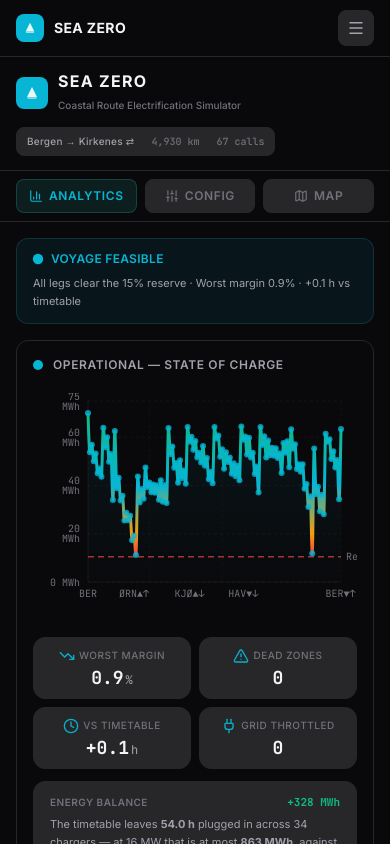
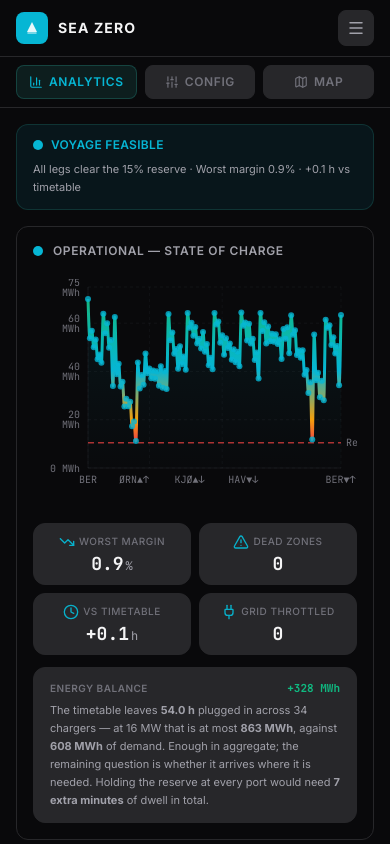
Before and after one commit to iimaseazero/SeaZero, a Next.js app: page / in a window 390 px wide. Shown: the top 844 px of the page. Built offline with nearby package versions, Linux system fonts and the light colour scheme.

Commit message:
navbar simplification

```diff
--- a/src/app/page.tsx
+++ b/src/app/page.tsx
@@ -9,7 +9,6 @@ import OperationalCard from '@/components/cards/OperationalCard';
 import FinancialCard from '@/components/cards/FinancialCard';
 import EnvironmentalCard from '@/components/cards/EnvironmentalCard';
 import HoverTag from '@/components/HoverTag';
-import { useSimStore } from '@/store/useSimStore';
 import { BarChart3, Sliders, Map as MapIcon } from 'lucide-react';
 
 // Dynamic import for Leaflet (needs browser APIs)
@@ -24,93 +23,11 @@ const RouteMap = dynamic(() => import('@/components/map/RouteMap'), {
   ),
 });
 
-function IssuesBadge() {
-  const { simResult } = useSimStore();
-  const issues = simResult.deadZoneCount + simResult.gridThrottledPortCount;
-  if (issues === 0) return null;
-
-  return (
-    <motion.div
-      initial={{ scale: 0 }}
-      animate={{ scale: 1 }}
-      className="relative flex items-center gap-1.5 px-2.5 py-1 rounded-full"
-      style={{
-        background: 'var(--red-dim)',
-        border: '1px solid rgba(239, 68, 68, 0.2)',
-      }}
-    >
-      <div
-        className="w-2 h-2 rounded-full"
-        style={{ backgroundColor: 'var(--red)', animation: 'shimmer 2s ease-in-out infinite' }}
-      />
-      <span className="text-xs font-semibold" style={{ fontFamily: 'var(--font-mono)', color: 'var(--red)' }}>
-        {issues} issue{issues === 1 ? '' : 's'}
-      </span>
-    </motion.div>
-  );
-}
-
 export default function Home() {
-  const { routeName, simResult } = useSimStore();
   const [mobileTab, setMobileTab] = useState<'analytics' | 'config' | 'map'>('analytics');
-  const totalDistance = Math.round(simResult.totalDistanceKm);
-  const isRoundtrip = simResult.voyageMode === 'roundtrip';
 
   return (
     <main className="min-h-screen lg:h-screen flex flex-col overflow-y-auto lg:overflow-hidden relative">
-      {/* ─── Top header bar ─── */}
-      <motion.header
-        initial={{ opacity: 0, y: -20 }}
-        animate={{ opacity: 1, y: 0 }}
-        className="flex flex-col sm:flex-row items-start sm:items-center justify-between gap-3 px-4 sm:px-6 py-3.5 relative z-10"
-        style={{
-          background: 'var(--background)',
-          borderBottom: '1px solid var(--border)',
-          backdropFilter: 'blur(16px)',
-        }}
-      >
-        <div className="flex items-center gap-4">
-          {/* Logo mark */}
-          <div className="flex items-center gap-2.5">
-            <div className="relative">
-              <div className="w-8 h-8 rounded-lg flex items-center justify-center" style={{
-                background: 'var(--cyan)',
-              }}>
-                <svg width="16" height="16" viewBox="0 0 16 16" fill="none">
-                  <path d="M8 2L13 12H3L8 2Z" fill="white" opacity="0.9"/>
-                  <path d="M4 13H12" stroke="white" strokeWidth="1.5" strokeLinecap="round" opacity="0.6"/>
-                </svg>
-              </div>
-            </div>
-            <div>
-              <h1 className="text-base sm:text-lg font-bold tracking-wide uppercase leading-tight" style={{ fontFamily: 'var(--font-display)', color: 'var(--text-primary)', letterSpacing: '0.08em' }}>
-                Sea Zero
-              </h1>
-              <span className="text-[10px] sm:text-[11px] font-medium" style={{ fontFamily: 'var(--font-display)', color: 'var(--text-muted)' }}>
-                Coastal Route Electrification Simulator
-              </span>
-            </div>
-          </div>
-        </div>
-
-        <div className="flex items-center justify-between w-full sm:w-auto gap-3 sm:gap-5">
-          <div className="flex items-center gap-2 sm:gap-3 px-2.5 sm:px-3 py-1.5 rounded-lg" style={{ background: 'var(--glass-strong)', border: '1px solid var(--border)' }}>
-            <span className="text-[10px] sm:text-[11px] font-medium tracking-wide truncate max-w-[120px] sm:max-w-none" style={{ fontFamily: 'var(--font-display)', color: 'var(--text-secondary)' }}>
-              {routeName}{isRoundtrip ? ' \u21c4' : ''}
-            </span>
-            <span className="w-px h-3" style={{ background: 'var(--border)' }} />
-            <span className="text-[10px] sm:text-[11px] font-medium" style={{ fontFamily: 'var(--font-mono)', color: 'var(--text-muted)' }}>
-              {totalDistance.toLocaleString()} km
-            </span>
-            <span className="w-px h-3" style={{ background: 'var(--border)' }} />
-            <span className="text-[10px] sm:text-[11px] font-medium" style={{ fontFamily: 'var(--font-mono)', color: 'var(--text-muted)' }}>
-              {simResult.portCallCount} calls
-            </span>
-          </div>
-          <IssuesBadge />
-        </div>
-      </motion.header>
-
       {/* ─── Mobile View Switcher Tabs (< lg screens) ─── */}
       <div className="lg:hidden flex border-b border-[var(--border)] bg-[var(--background)] px-4 py-2 gap-2 z-10 sticky top-0">
         {[
--- a/src/components/layout/NavBar.tsx
+++ b/src/components/layout/NavBar.tsx
@@ -4,6 +4,8 @@ import { useState, useEffect } from 'react';
 import Link from 'next/link';
 import { usePathname } from 'next/navigation';
 import { Activity, Settings, Trophy, Menu, X } from 'lucide-react';
+import { motion } from 'framer-motion';
+import { useSimStore } from '@/store/useSimStore';
 
 const NAV_ITEMS = [
   { href: '/', label: 'Simulator', Icon: Activity },
@@ -11,9 +13,38 @@ const NAV_ITEMS = [
   { href: '/compete', label: 'Compete', Icon: Trophy },
 ];
 
+function IssuesBadge() {
+  const { simResult } = useSimStore();
+  const issues = simResult.deadZoneCount + simResult.gridThrottledPortCount;
+  if (issues === 0) return null;
+
+  return (
+    <motion.div
+      initial={{ scale: 0 }}
+      animate={{ scale: 1 }}
+      className="relative flex items-center gap-1.5 px-2.5 py-1 rounded-full flex-shrink-0"
+      style={{
+        background: 'var(--red-dim)',
+        border: '1px solid rgba(239, 68, 68, 0.2)',
+      }}
+    >
+      <div
+        className="w-2 h-2 rounded-full"
+        style={{ backgroundColor: 'var(--red)', animation: 'shimmer 2s ease-in-out infinite' }}
+      />
+      <span className="text-xs font-semibold" style={{ fontFamily: 'var(--font-mono)', color: 'var(--red)' }}>
+        {issues} issue{issues === 1 ? '' : 's'}
+      </span>
+    </motion.div>
+  );
+}
+
 export default function NavBar() {
   const pathname = usePathname();
   const [mobileMenuOpen, setMobileMenuOpen] = useState(false);
+  const { routeName, simResult } = useSimStore();
+  const totalDistance = Math.round(simResult.totalDistanceKm);
+  const isRoundtrip = simResult.voyageMode === 'roundtrip';
 
   // Close mobile menu when pathname changes
   useEffect(() => {
@@ -29,30 +60,53 @@ export default function NavBar() {
         backdropFilter: 'blur(16px)',
       }}
     >
-      <div className="flex items-center justify-between">
-        {/* Logo */}
-        <Link href="/" className="flex items-center gap-2.5 no-underline">
+      <div className="flex items-center justify-between gap-4">
+        {/* Left: Logo & Subtitle */}
+        <Link href="/" className="flex items-center gap-2.5 no-underline flex-shrink-0">
           <div
-            className="w-7 h-7 rounded-lg flex items-center justify-center flex-shrink-0"
+            className="w-8 h-8 rounded-lg flex items-center justify-center flex-shrink-0"
             style={{
               background: 'var(--cyan)',
             }}
           >
-            <svg width="14" height="14" viewBox="0 0 16 16" fill="none">
+            <svg width="16" height="16" viewBox="0 0 16 16" fill="none">
               <path d="M8 2L13 12H3L8 2Z" fill="white" opacity="0.9" />
               <path d="M4 13H12" stroke="white" strokeWidth="1.5" strokeLinecap="round" opacity="0.6" />
             </svg>
           </div>
-          <span
-            className="text-sm font-bold tracking-wide uppercase"
-            style={{ fontFamily: 'var(--font-display)', color: 'var(--text-primary)' }}
-          >
-            Sea Zero
-          </span>
+          <div>
+            <span
+              className="text-sm font-bold tracking-wide uppercase block leading-tight"
+              style={{ fontFamily: 'var(--font-display)', color: 'var(--text-primary)', letterSpacing: '0.08em' }}
+            >
+              Sea Zero
+            </span>
+            <span className="text-[10px] font-medium hidden sm:block" style={{ fontFamily: 'var(--font-display)', color: 'var(--text-muted)' }}>
+              Coastal Route Electrification Simulator
+            </span>
+          </div>
         </Link>
 
-        {/* Desktop Nav links */}
-        <div className="hidden md:flex items-center gap-1">
+        {/* Center: Route metadata & Issues pill */}
+        <div className="hidden lg:flex items-center gap-3">
+          <div className="flex items-center gap-2.5 px-3 py-1.5 rounded-lg" style={{ background: 'var(--glass-strong)', border: '1px solid var(--border)' }}>
+            <span className="text-[11px] font-medium tracking-wide" style={{ fontFamily: 'var(--font-display)', color: 'var(--text-secondary)' }}>
+              {routeName}{isRoundtrip ? ' \u21c4' : ''}
+            </span>
+            <span className="w-px h-3" style={{ background: 'var(--border)' }} />
+            <span className="text-[11px] font-medium" style={{ fontFamily: 'var(--font-mono)', color: 'var(--text-muted)' }}>
+              {totalDistance.toLocaleString()} km
+            </span>
+            <span className="w-px h-3" style={{ background: 'var(--border)' }} />
+            <span className="text-[11px] font-medium" style={{ fontFamily: 'var(--font-mono)', color: 'var(--text-muted)' }}>
+              {simResult.portCallCount} calls
+            </span>
+          </div>
+          <IssuesBadge />
+        </div>
+
+        {/* Right: Nav Links */}
+        <div className="hidden md:flex items-center gap-1.5 flex-shrink-0">
           {NAV_ITEMS.map((item) => {
             const isActive = pathname === item.href;
             return (
@@ -98,8 +152,19 @@ export default function NavBar() {
       {/* Mobile Drawer */}
       {mobileMenuOpen && (
         <div
-          className="md:hidden pt-3 pb-2 mt-2 space-y-1.5 border-t border-[var(--border)] animate-in fade-in slide-in-from-top-2"
+          className="md:hidden pt-3 pb-2 mt-2 space-y-2 border-t border-[var(--border)] animate-in fade-in slide-in-from-top-2"
         >
+          <div className="flex items-center justify-between px-2 pb-1">
+            <div className="flex items-center gap-2 px-2.5 py-1 rounded-lg text-[10px]" style={{ background: 'var(--glass-strong)', border: '1px solid var(--border)' }}>
+              <span style={{ color: 'var(--text-secondary)' }}>{routeName}{isRoundtrip ? ' \u21c4' : ''}</span>
+              <span>·</span>
+              <span style={{ color: 'var(--text-muted)' }}>{totalDistance.toLocaleString()} km</span>
+              <span>·</span>
+              <span style={{ color: 'var(--text-muted)' }}>{simResult.portCallCount} calls</span>
+            </div>
+            <IssuesBadge />
+          </div>
+
           {NAV_ITEMS.map((item) => {
             const isActive = pathname === item.href;
             return (
```
